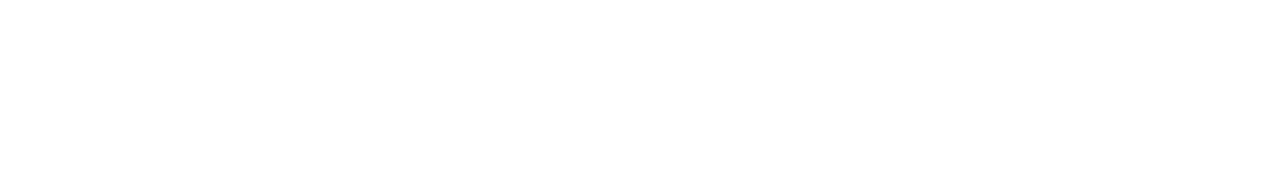
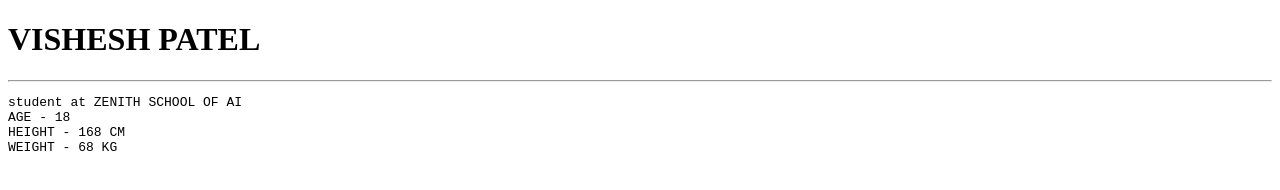
Before and after one commit to Vishesh0103/fsd_sem1, a plain HTML site: page 1.html in a window 1280 px wide. Drawn offline with Linux system fonts and the light colour scheme.

Commit message:
my intro

```diff
--- a/1.html
+++ b/1.html
@@ -1,11 +1,23 @@
 <!DOCTYPE html>
 <html lang="en">
+
 <head>
     <meta charset="UTF-8">
     <meta name="viewport" content="width=device-width, initial-scale=1.0">
     <title>Document</title>
 </head>
+
 <body>
+    <h1>VISHESH PATEL</h1>
+    <hr>
+    <pre>
+student at ZENITH SCHOOL OF AI
+AGE - 18
+HEIGHT - 168 CM
+WEIGHT - 68 KG
+    </pre>
+
 
 </body>
+
 </html>
```
